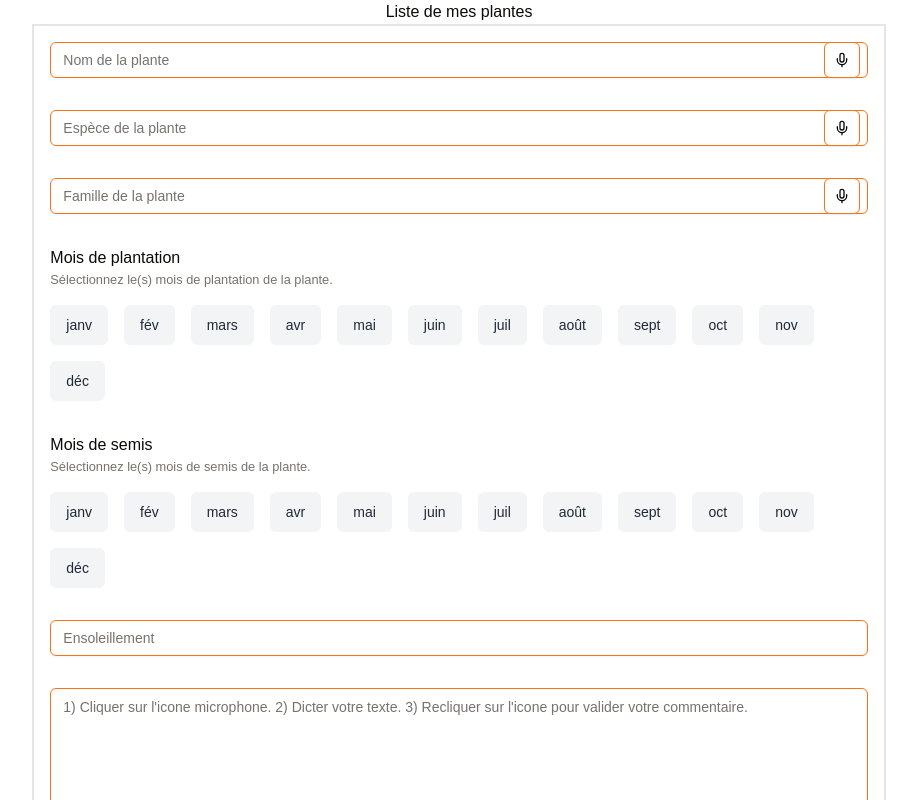
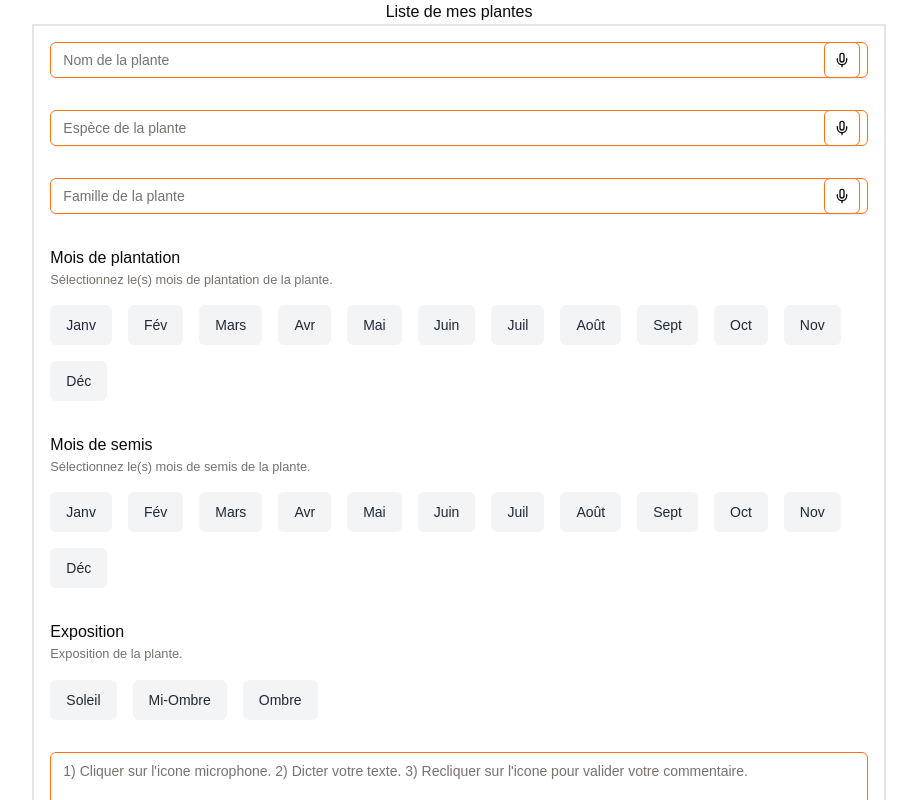
Before and after one commit to CodeLud/plantes, a Next.js app: page / in a window 1280 px wide. Shown: the top 800 px of the page, without its empty margins (181-1098 px from the left). Built offline with nearby package versions, Linux system fonts and the light colour scheme.

Commit message:
color month

```diff
--- a/app/_methodes/function.ts
+++ b/app/_methodes/function.ts
@@ -49,3 +49,19 @@ export const mois_plantation = [
     label: "déc",
   },
 ] as const;
+
+// Données pour les cases à cocher
+export const ensoleillement = [
+  {
+    id: "soleil",
+    label: "soleil",
+  },
+  {
+    id: "mi-ombre",
+    label: "mi-ombre",
+  },
+  {
+    id: "ombre",
+    label: "ombre",
+  },
+] as const;
--- a/app/_schemas/plantForm.ts
+++ b/app/_schemas/plantForm.ts
@@ -14,7 +14,8 @@ export const plantFormSchema = z.object({
   famille: z.string().optional(),
   mois_plantation: z.array(z.string()).optional(), // Tableau optionnel
   mois_semis: z.array(z.string()).optional(), // Tableau optionnel
-  ensoleillement: z.string().optional(),
+  ensoleillement: z.array(z.string()).optional(), // Tableau optionnel
+  //ensoleillement: z.string().optional(),
   notes: z.string().optional(), // Champ optionnel
   imageUrl: z
     .custom<File[]>()
--- a/app/api/plantes/route.ts
+++ b/app/api/plantes/route.ts
@@ -92,7 +92,7 @@ export async function POST(request: Request) {
         famille,
         mois_plantation: mois_plantation || null, // Convertir en null si vide// Gérer le cas où c'est vide
         mois_semis: mois_semis || null,
-        ensoleillement,
+        ensoleillement: ensoleillement || null,
         notes,
         imageUrl,
       },
--- a/app/plantes/PlantForm.tsx
+++ b/app/plantes/PlantForm.tsx
@@ -1,6 +1,6 @@
 "use client";
 
-import { mois_plantation } from "@/app/_methodes/function";
+import { ensoleillement, mois_plantation } from "@/app/_methodes/function";
 import { plantFormData, plantFormSchema } from "@/app/_schemas/plantForm";
 import { Button } from "@/components/ui/button";
 import {
@@ -30,7 +30,7 @@ export default function PlantForm() {
       // moPlanting: ["id", "label"],
       // mois_semis: "",
       mois_semis: [], // Tableau vide par défaut,
-      ensoleillement: "",
+      ensoleillement: [], // Tableau vide par défaut,
       notes: "",
       imageUrl: undefined,
     },
@@ -156,12 +156,14 @@ export default function PlantForm() {
     // Convertie le tableau des mois de plantation en une chaîne de caractères.
     const moisPlantationString = values.mois_plantation?.join(", ") || ""; // Chaîne vide si undefined ou tableau vide
     const moisSemisString = values.mois_semis?.join(", ") || "";
+    const moisEnsoleillementString = values.ensoleillement?.join(", ") || "";
 
     // Créer un nouvel objet avec les données formatées
     const formattedValues = {
       ...values,
       mois_plantation: moisPlantationString || null,
       mois_semis: moisSemisString || null,
+      ensoleillement: moisEnsoleillementString || null,
     };
 
     console.log("Données formatées :", formattedValues);
@@ -390,7 +392,7 @@ export default function PlantForm() {
                           key={item.id}
                           className={`cursor-pointer rounded-md px-4 py-2 transition-colors duration-300 ${
                             isChecked
-                              ? "bg-blue-500 text-white"
+                              ? "bg-emerald-500 text-white"
                               : "bg-gray-100 text-gray-800"
                           }`}
                           onClick={() => {
@@ -405,7 +407,7 @@ export default function PlantForm() {
                             }
                           }}
                         >
-                          <FormLabel className="text-sm font-normal">
+                          <FormLabel className="text-sm font-normal capitalize">
                             {item.label}
                           </FormLabel>
                         </FormItem>
@@ -461,7 +463,7 @@ export default function PlantForm() {
                             }
                           }}
                         >
-                          <FormLabel className="text-sm font-normal">
+                          <FormLabel className="text-sm font-normal capitalize">
                             {item.label}
                           </FormLabel>
                         </FormItem>
@@ -479,11 +481,51 @@ export default function PlantForm() {
         <FormField
           control={form.control}
           name="ensoleillement"
-          render={({ field }) => (
+          render={() => (
             <FormItem>
-              <FormControl>
-                <Input placeholder="Ensoleillement" {...field} />
-              </FormControl>
+              <div className="mb-4">
+                <FormLabel className="text-base">Exposition</FormLabel>
+                <FormDescription>Exposition de la plante.</FormDescription>
+              </div>
+              {/* Conteneur principal pour les checkboxes */}
+              <div className="flex flex-wrap gap-4">
+                {ensoleillement.map((item) => (
+                  <FormField
+                    key={item.id}
+                    control={form.control}
+                    name="ensoleillement"
+                    render={({ field }) => {
+                      const isChecked = field.value?.includes(item.id);
+
+                      return (
+                        <FormItem
+                          key={item.id}
+                          className={`cursor-pointer rounded-md px-4 py-2 transition-colors duration-300 ${
+                            isChecked
+                              ? "bg-amber-500 text-white"
+                              : "bg-gray-100 text-gray-800"
+                          }`}
+                          onClick={() => {
+                            if (isChecked) {
+                              field.onChange(
+                                field.value?.filter(
+                                  (value) => value !== item.id
+                                ) ?? []
+                              );
+                            } else {
+                              field.onChange([...(field.value ?? []), item.id]);
+                            }
+                          }}
+                        >
+                          <FormLabel className="text-sm font-normal capitalize">
+                            {item.label}
+                          </FormLabel>
+                        </FormItem>
+                      );
+                    }}
+                  />
+                ))}
+              </div>
               <FormMessage />
             </FormItem>
           )}
```
Also changed, not shown: 1 other file (tests, documents, lock files or other folders).
